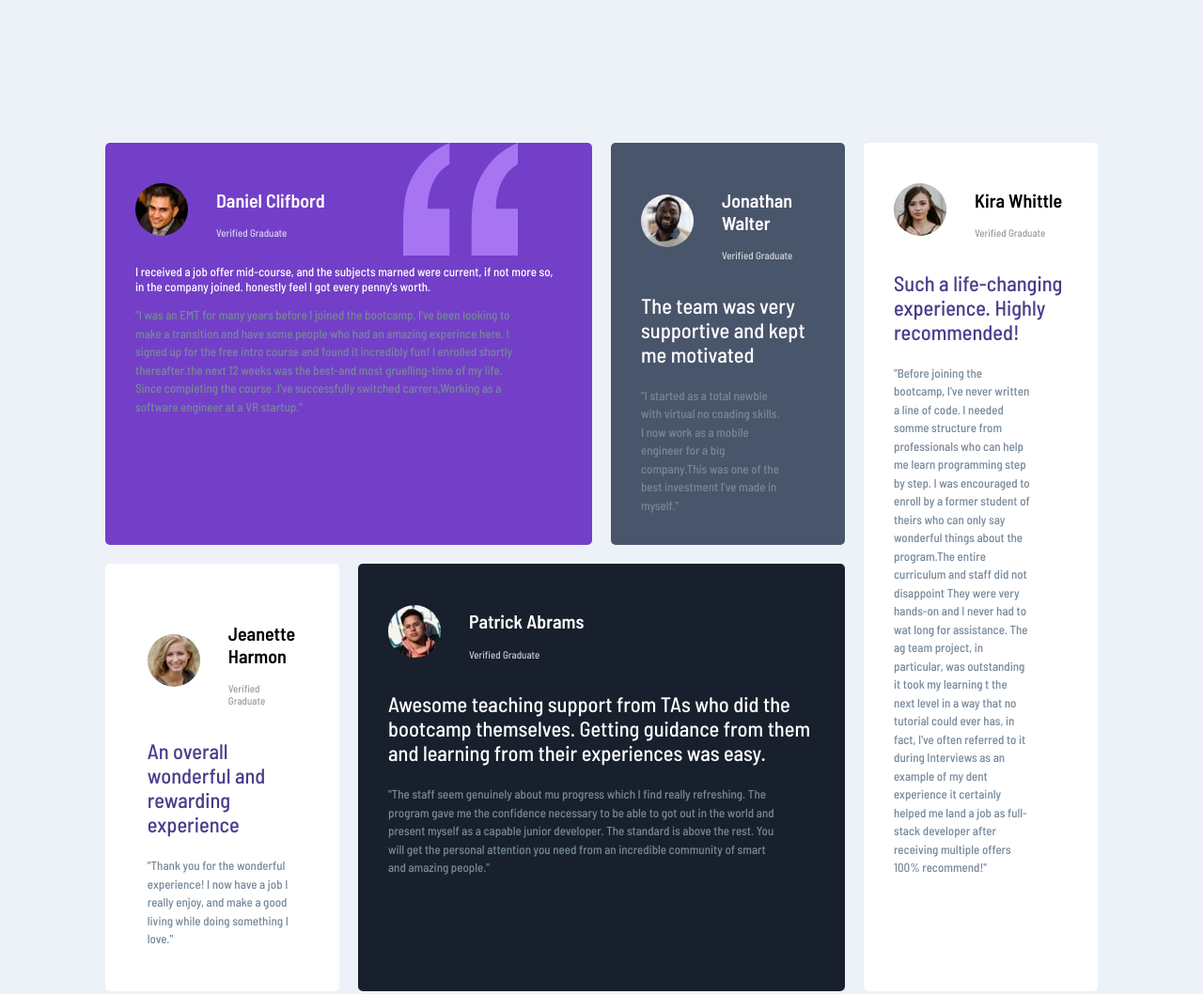
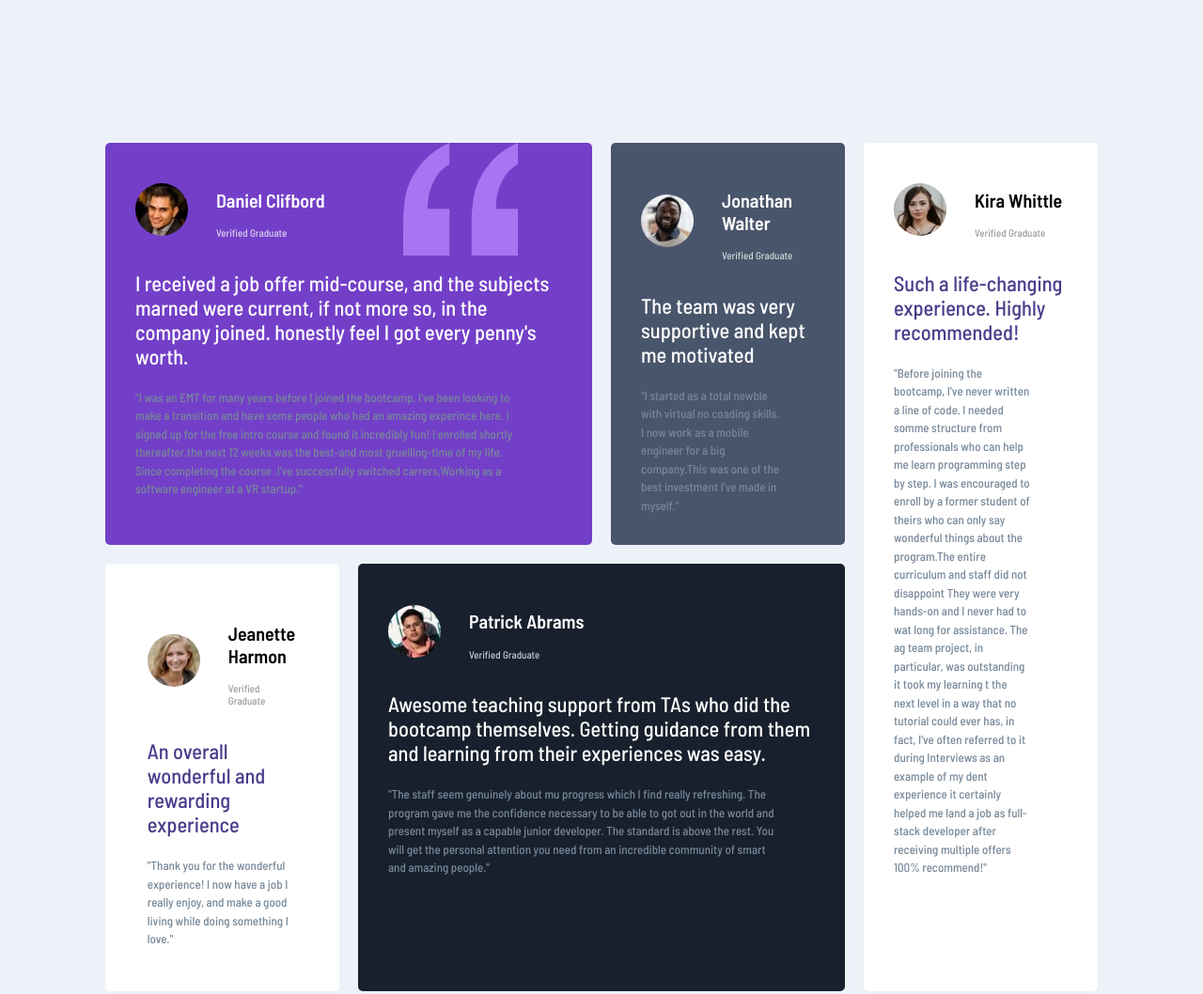
Before and after one commit to chillbro20/Testimonials-Grid-Section, a plain HTML site: page index.html in a window 1280 px wide. Shown: the top 1058 px of the page at 94% size. Drawn offline with Linux system fonts and the light colour scheme.

Commit message:
Update index.html

```diff
--- a/index.html
+++ b/index.html
@@ -21,7 +21,7 @@
                     <p>Verified Graduate</p>
                 </div>
             </div>
-            <div class="box1-content2">
+            <div class="middle">
                 <p>I received a job offer mid-course, and the subjects marned were current, if not more so, in the
                     company joined. honestly feel I got every penny's worth.</p>
             </div>
```
